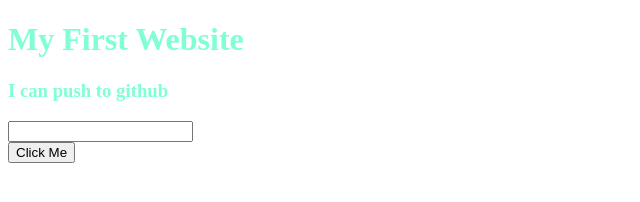
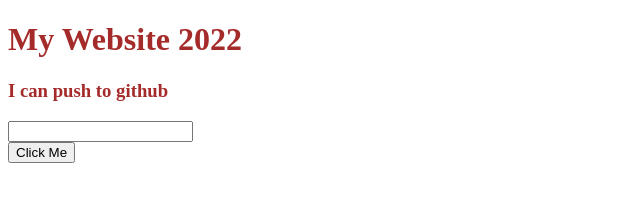
Before and after one commit to JannatulNaeem/My_first_website, a plain HTML site: page index.html in a window 1280 px wide. Shown: the whole page, without its empty margins (0-640 px from the left). Drawn offline with Linux system fonts and the light colour scheme.

Commit message:
First commit in 2022

```diff
--- a/index.html
+++ b/index.html
@@ -8,7 +8,7 @@
     <title>Document</title>
 </head>
 <body>
-    <h1>My First Website</h1>
+    <h1>My Website 2022</h1>
     <h3>I can push to github</h3>
     <input type="text">
     <br>
--- a/style.css
+++ b/style.css
@@ -1,3 +1,3 @@
 body{
-    color: aquamarine;
+    color: brown;
 }
```
